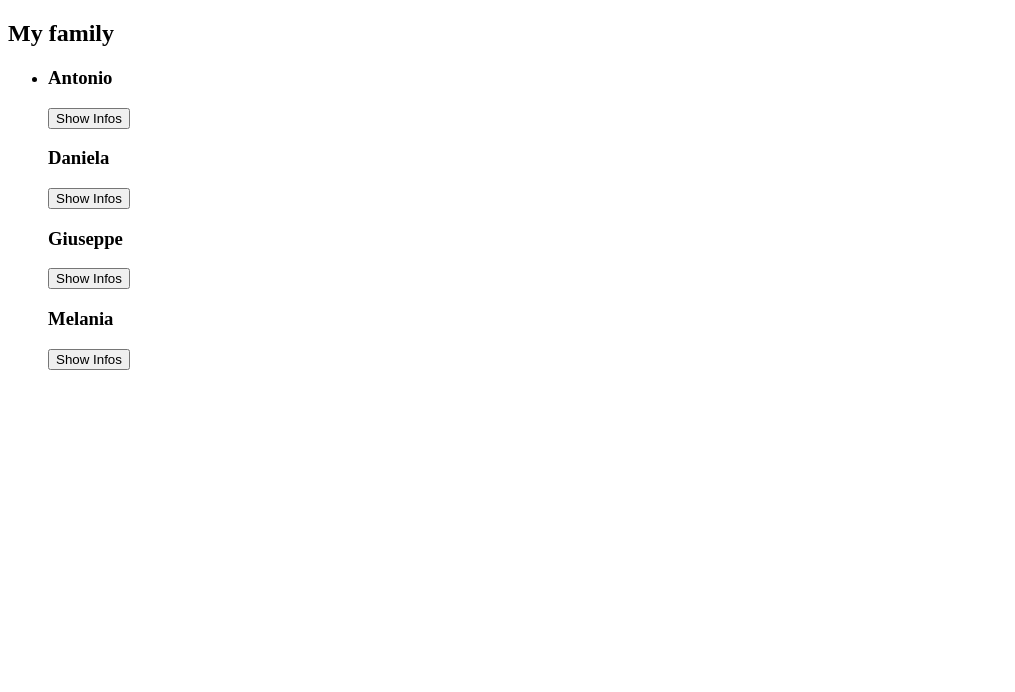
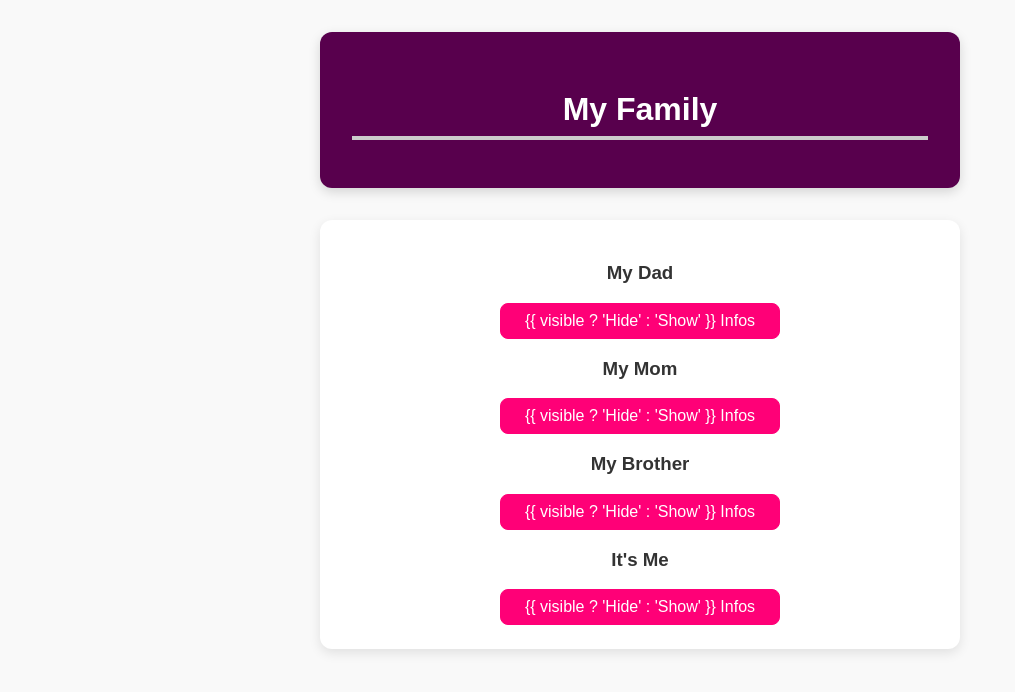
Before and after one commit to Melrizzuto/vue-cli-01-a-new-vue-project, a Vue app: page / in a window 1280 px wide. Shown: the top 692 px of the page, without its empty margins (0-1015 px from the left). Built offline with nearby package versions, Linux system fonts and the light colour scheme.

Commit message:
added styling and more info to component objects

```diff
--- a/src/App.vue
+++ b/src/App.vue
@@ -1,5 +1,5 @@
 <template>
-  <h2>My family</h2>
+  <header><h2>My Family</h2></header>
   <ul>
     <li>
       <family-info
@@ -22,27 +22,108 @@ export default {
           name: "Antonio",
           surname: "Rizzuto",
           age: 59,
+          role: "My Dad",
         },
         {
           id: "daniela",
           name: "Daniela",
           surname: "Prudente",
           age: 55,
+          role: "My Mom",
         },
         {
           id: "giuseppe",
           name: "Giuseppe",
           surname: "Rizzuto",
           age: 30,
+          role: "My Brother",
         },
         {
           id: "melania",
           name: "Melania",
           surname: "Rizzuto",
           age: 32,
+          role: "It's Me",
         },
       ],
     };
   },
 };
 </script>
+<style>
+* {
+  box-sizing: border-box;
+}
+
+html {
+  font-family: "Jost", sans-serif;
+  background-color: #f9f9f9;
+  scroll-behavior: smooth;
+}
+
+body {
+  margin: 0;
+  color: #333;
+}
+
+header {
+  box-shadow: 0 4px 12px rgba(0, 0, 0, 0.15);
+  margin: 2rem auto;
+  border-radius: 12px;
+  padding: 1.5rem 2rem;
+  background-color: #58004d;
+  color: #fff;
+  text-align: center;
+  width: 90%;
+  max-width: 40rem;
+}
+
+#app ul {
+  margin: 0;
+  padding: 0;
+  list-style: none;
+}
+
+#app li {
+  box-shadow: 0 4px 12px rgba(0, 0, 0, 0.1);
+  margin: 1.5rem auto;
+  border-radius: 12px;
+  padding: 1.5rem;
+  text-align: center;
+  background-color: #fff;
+  transition: transform 0.2s ease, box-shadow 0.2s ease;
+  width: 90%;
+  max-width: 40rem;
+}
+
+#app li:hover {
+  transform: translateY(-4px);
+  box-shadow: 0 6px 18px rgba(0, 0, 0, 0.15);
+}
+
+#app h2 {
+  padding: 0.5rem;
+  font-size: 2rem;
+  border-bottom: 4px solid #ccc;
+  margin-bottom: 1.5rem;
+  text-align: center;
+}
+
+#app button {
+  font: inherit;
+  cursor: pointer;
+  border: 1px solid #ff0077;
+  background-color: #ff0077;
+  color: #fff;
+  padding: 0.5rem 1.5rem;
+  border-radius: 8px;
+  transition: background-color 0.2s ease, box-shadow 0.2s ease;
+}
+
+#app button:hover,
+#app button:active {
+  background-color: #ec3169;
+  border-color: #ec3169;
+  box-shadow: 0 4px 10px rgba(0, 0, 0, 0.2);
+}
+</style>
--- a/src/components/FamilyInfo.vue
+++ b/src/components/FamilyInfo.vue
@@ -1,6 +1,8 @@
 <template>
-  <h3>{{ member.name }}</h3>
-  <button @click="toggleVisibility">Show Infos</button>
+  <h3>{{ member.role }}</h3>
+  <button @click="toggleVisibility">
+    {‌{ visible ? 'Hide' : 'Show' }} Infos
+  </button>
   <ul v-if="visible">
     <li>Full Name: {{ member.name }} {{ member.surname }}</li>
     <li>Age: {{ member.age }}</li>
```
